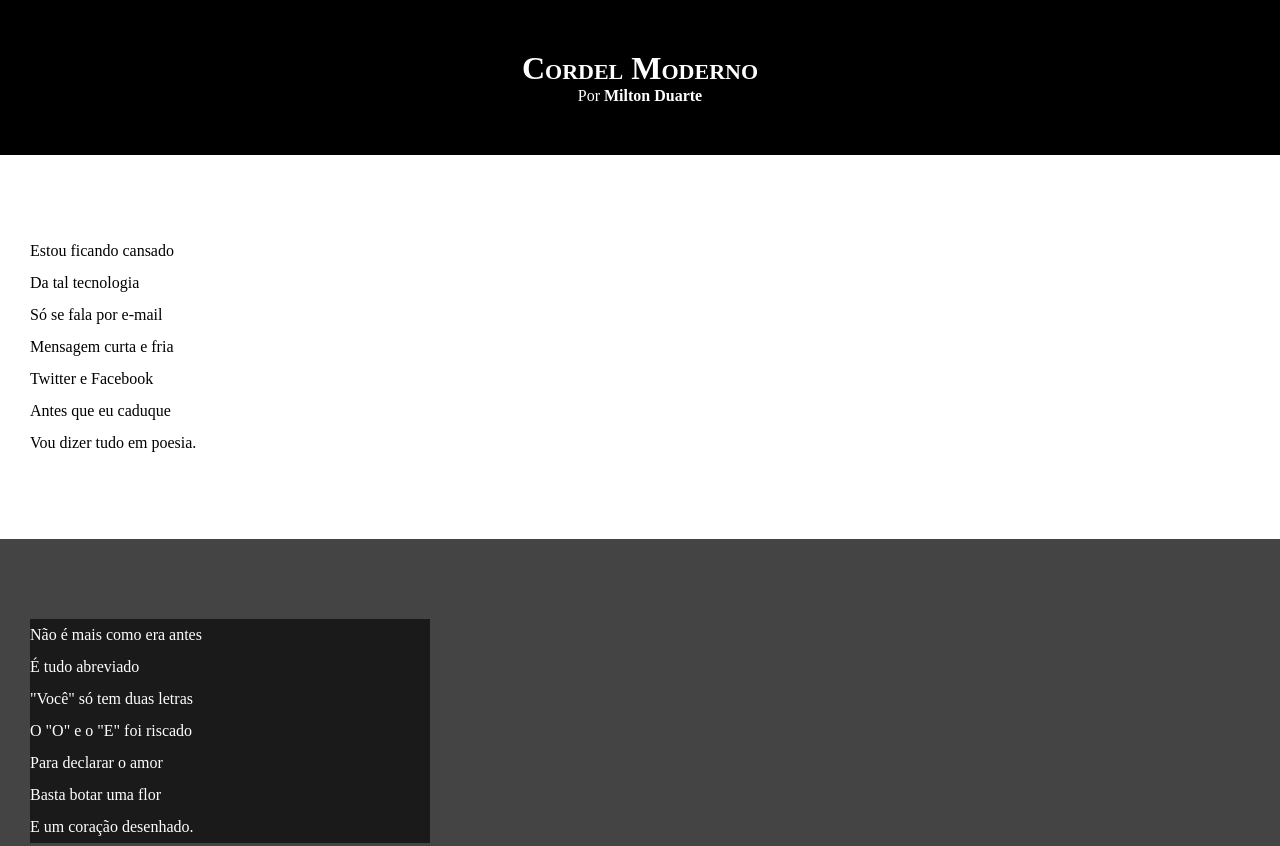
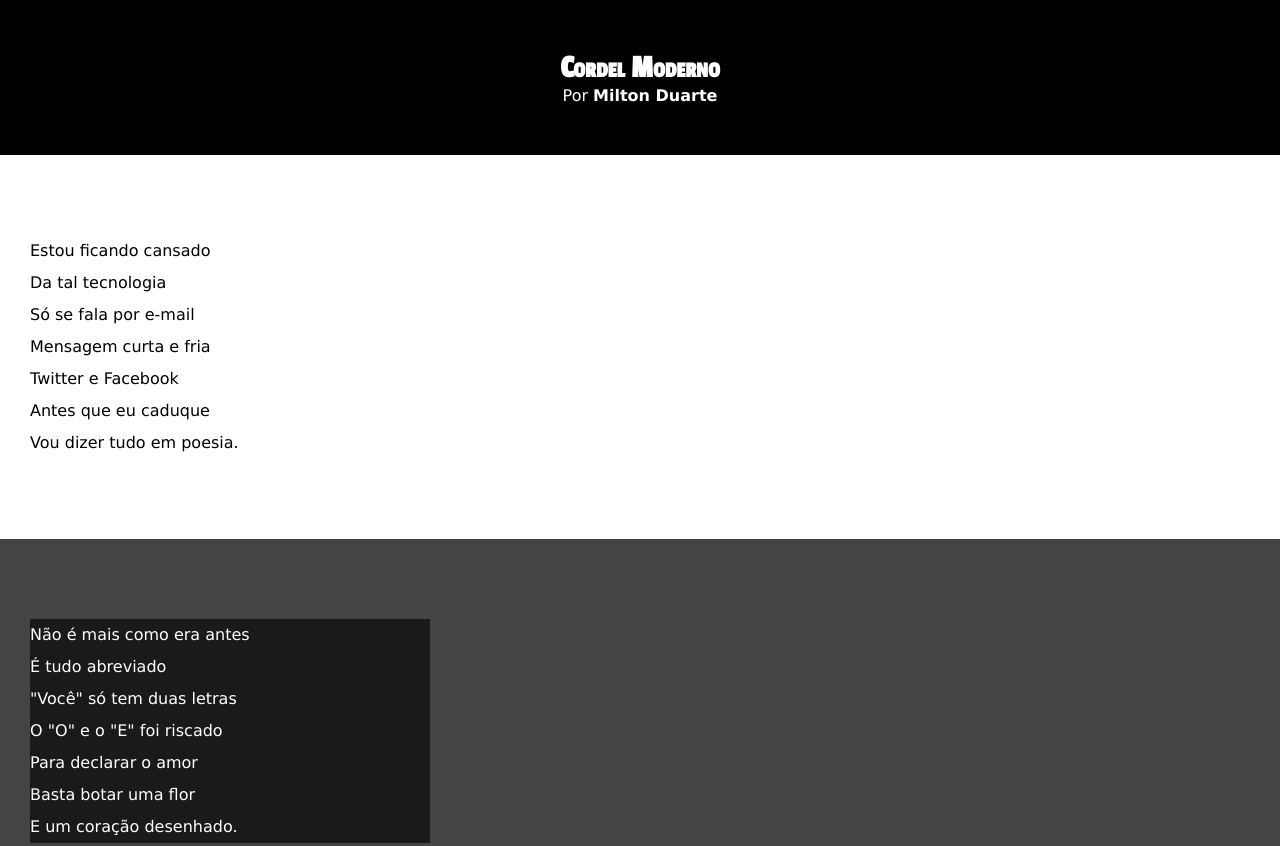
Before and after one commit to kaueb1/html-css, a plain HTML site: page Exercícios/Desafio 02/index.html in a window 1280 px wide. Shown: the top 846 px of the page. Drawn offline with Linux system fonts and the light colour scheme.

Commit message:
atualizei o desafio 2

```diff
--- a/Exercícios/Desafio 02/style.css
+++ b/Exercícios/Desafio 02/style.css
@@ -1,3 +1,15 @@
+@charset "UTF-8";
+
+@import url('https://fonts.googleapis.com/css2?family=Passion+One&display=swap');
+
+@import url('https://fonts.googleapis.com/css2?family=Sriracha&display=swap');
+
+:root {
+    --fonte1: Verdana, Geneva, Tahoma, Sans-Serif;
+    --fonte2: 'Passion One', Sans-Serif;
+    --fonte3: font-family: 'Sriracha', cursive;
+}
+
 * {
     margin: 0px;
     padding: 0px;
@@ -6,6 +18,7 @@
 html, body {
     min-height: 100vh;
     background-color: darkgray;
+    font-family: var(--fonte1);
 }
 
 header {
@@ -17,6 +30,7 @@ header {
 header > h1 {
     padding-top: 50px;
     font-variant: small-caps;
+    font-family: var(--fonte2);
 }
 
 header > p {
@@ -38,6 +52,7 @@ section {
     padding-bottom: 10vh;
     line-height: 2em;
     padding-left: 30px;
+    font-family: var(--fonte3);
 }
 
 section.normal {
```
